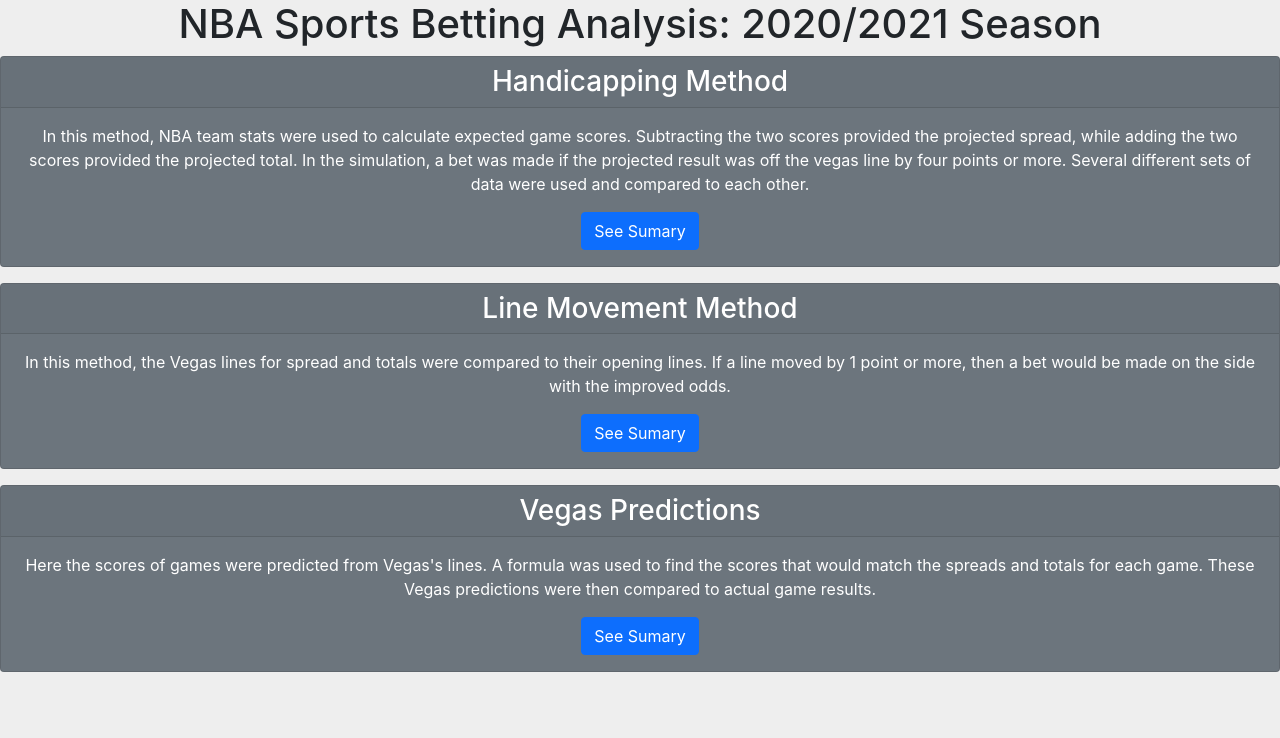
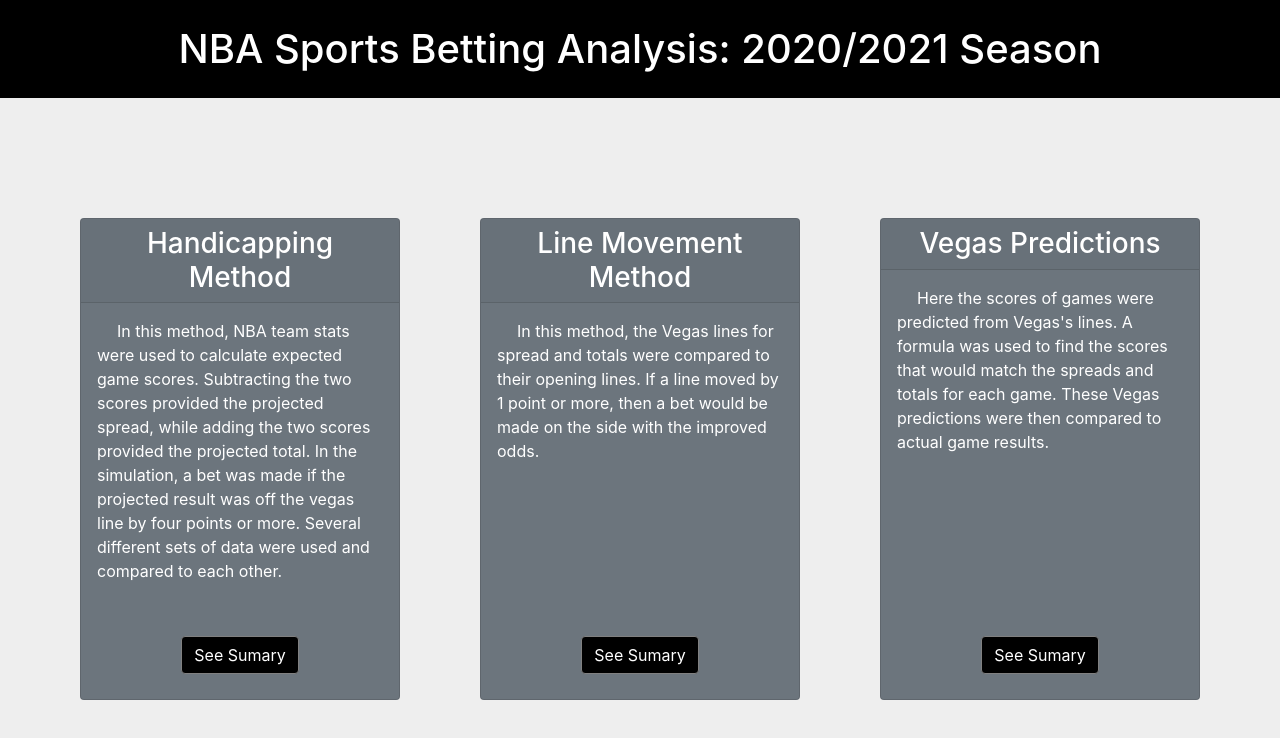
Before and after one commit to aaronw4/NBA-back-testing, a React (Create React App) app in the folder sportsbook/: page / in a window 1280 px wide. Shown: the top 738 px of the page. Built offline with nearby package versions, Linux system fonts and the light colour scheme; no server answers.

Commit message:
CSS for banner and home page

```diff
--- a/sportsbook/src/App.css
+++ b/sportsbook/src/App.css
@@ -1,5 +1,52 @@
 .App {
   text-align: center;
+}
+.banner {
+  background-color: black;
+  color: white;
+  margin-bottom: 50px;
+}
+.banner h1 {
+  margin: 0;
+  padding: 25px;
+}
+.btn-outline-dark {
+  background-color: #EEEEEE;
+  position: absolute;
+  top: 30px;
+  left: 30px;
+}
+
+/* Home Page */
+
+.homeCont {
+  display: flex;
+  justify-content: space-evenly;
+  margin-top: 120px;
+}
+.card {
+  max-width: 25%;
+}
+.card-body {
+  display: flex;
+  justify-content: center;
+}
+.card-text {
+  text-align: left;
+  text-indent: 20px;
+  margin-bottom: 100px;
+}
+.link {
+  position: absolute;
+  bottom: 25px;
+}
+.btn-primary {
+  background-color: black;
+  border-color: gray;
+}
+.btn-primary:hover {
+  background-color: rgb(60,60,60);
+  border-color: gray;
 }
 
 /* Results Page */
```
